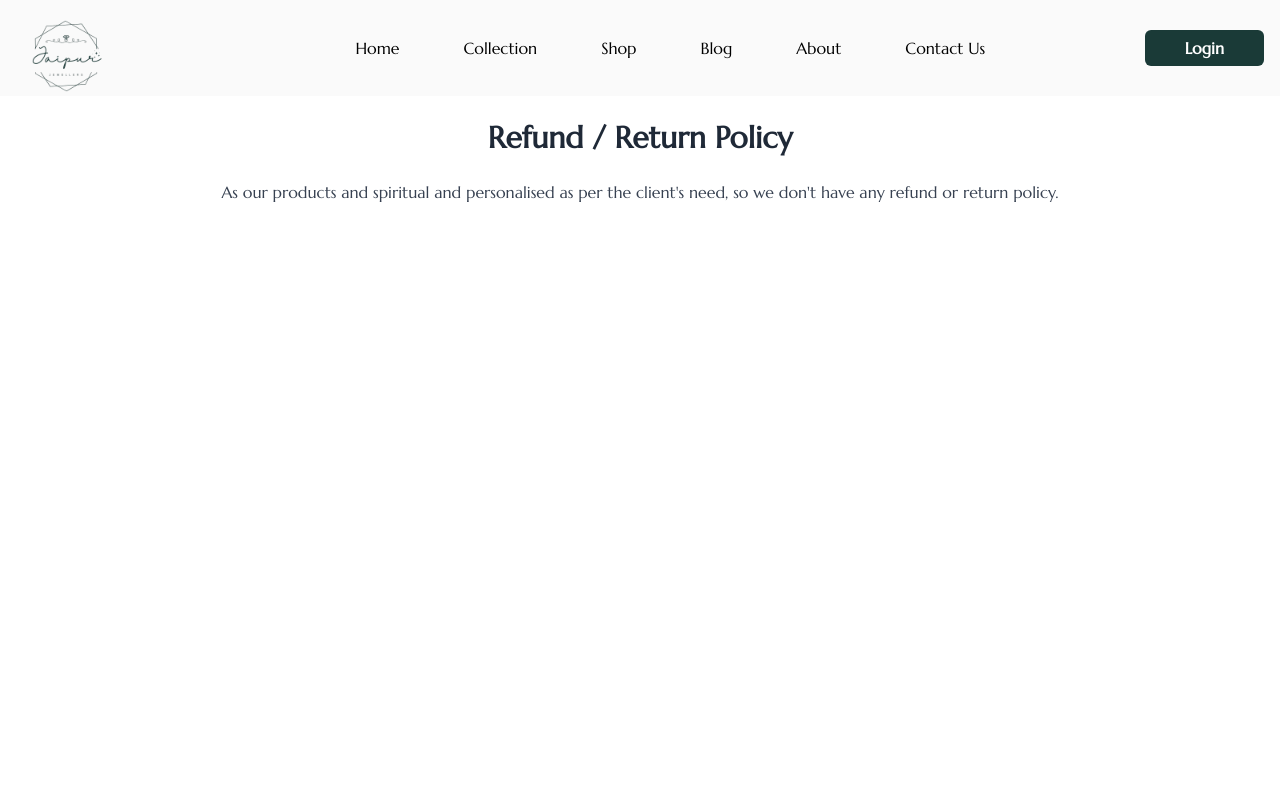
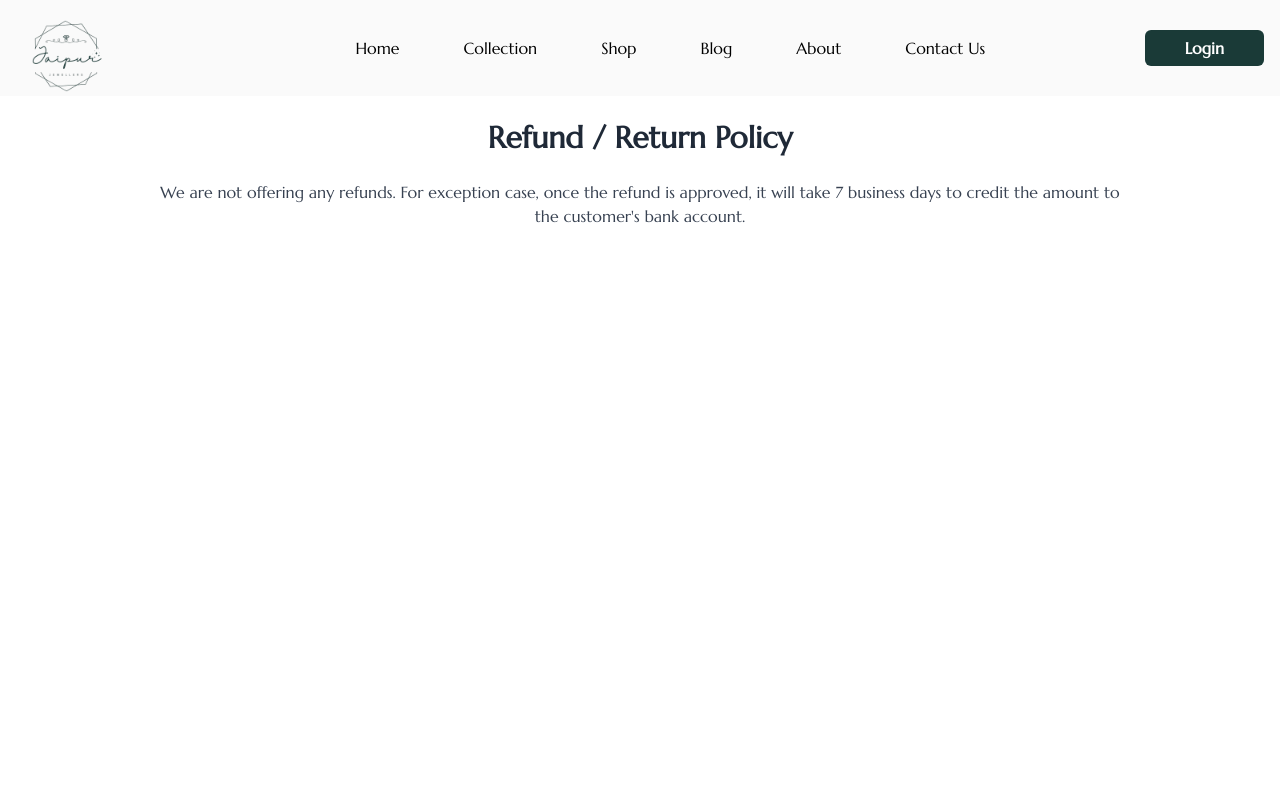
Before and after one commit to JaipurJewellers/Jaipur-Jewellers-Frontend, a React (Vite) app: page /refund-policy in a window 1280 px wide. Shown: the top 800 px of the page. Built offline with nearby package versions, Linux system fonts and the light colour scheme; no server answers; a web font is replaced by a local one.

Commit message:
Update Refund.jsx

```diff
--- a/src/Components/Refund.jsx
+++ b/src/Components/Refund.jsx
@@ -15,8 +15,8 @@ const Refund = () => {
 
         <div className="text-center space-y-4 md:space-y-6 text-gray-700 text-sm md:text-base">
           <p>
-            As our products and spiritual and personalised as per the client's
-            need, so we don't have any refund or return policy.
+            We are not offering any refunds.
+For exception case, once the refund is approved, it will take 7 business days to credit the amount to the customer's bank account.
           </p>
         </div>
       </div>
```
